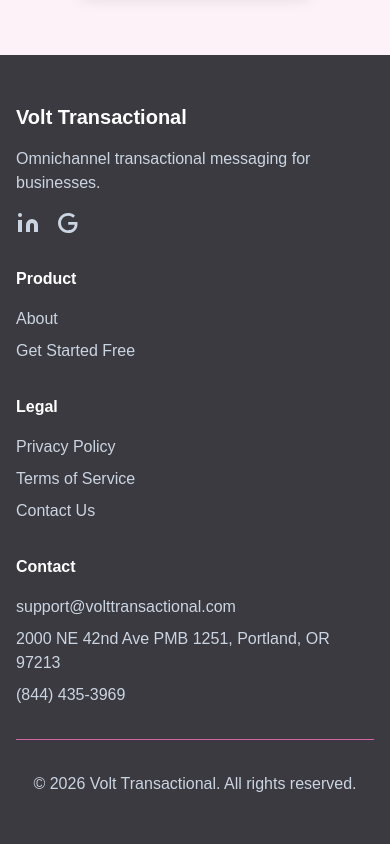
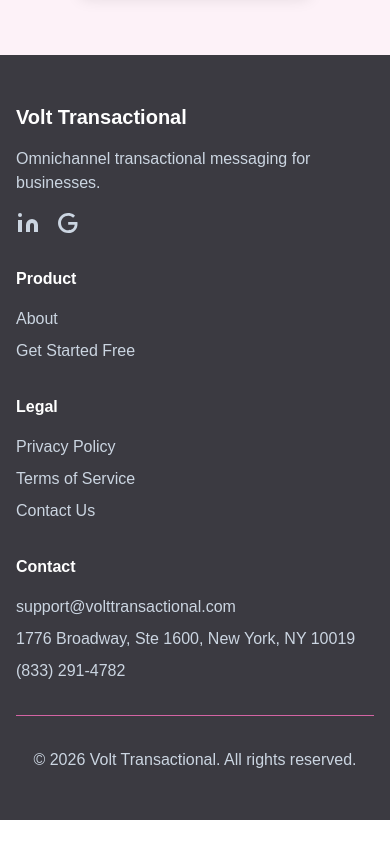
Before and after one commit to Textingman/textingman-volttransactional, a Next.js app: page / in a window 390 px wide. Shown: the part 2543-3387 px from the top of the page. After the commit the page ends 3363 px from the top, so only its background shows below. Built offline with nearby package versions, Linux system fonts and the light colour scheme.

Commit message:
Update address, phone, and remove social links in app/components/Footer.tsx

```diff
--- a/app/components/Footer.tsx
+++ b/app/components/Footer.tsx
@@ -13,7 +13,7 @@
             {/* Social Icons */}
             <div className="flex items-center gap-4 mt-4">
               {/* LinkedIn */}
-              <a href="https://linkedin.com" target="_blank" rel="noopener noreferrer" aria-label="LinkedIn" className="hover:opacity-80 transition-opacity">
+              <a href="#" target="_blank" rel="noopener noreferrer" aria-label="LinkedIn" className="hover:opacity-80 transition-opacity">
                 <svg xmlns="http://www.w3.org/2000/svg" width="24" height="24" viewBox="0 0 24 24" fill="#CBD5E1">
                   <path d="M16 8a6 6 0 0 1 6 6v7h-4v-7a2 2 0 0 0-2-2 2 2 0 0 0-2 2v7h-4v-7a6 6 0 0 1 6-6z" />
                   <rect x="2" y="9" width="4" height="12" />
@@ -21,7 +21,7 @@
                 </svg>
               </a>
               {/* Google */}
-              <a href="https://google.com" target="_blank" rel="noopener noreferrer" aria-label="Google" className="hover:opacity-80 transition-opacity">
+              <a href="#" target="_blank" rel="noopener noreferrer" aria-label="Google" className="hover:opacity-80 transition-opacity">
                 <svg xmlns="http://www.w3.org/2000/svg" width="24" height="24" viewBox="0 0 24 24" fill="#CBD5E1">
                   <path d="M21.35 11.1H12.18V13.83H18.69C18.36 17.64 15.19 19.27 12.19 19.27C8.36 19.27 5 16.25 5 12C5 7.9 8.2 4.73 12.2 4.73C15.29 4.73 17.1 6.7 17.1 6.7L19 4.72C19 4.72 16.56 2 12.1 2C6.42 2 2.03 6.8 2.03 12C2.03 17.05 6.16 22 12.25 22C17.6 22 21.5 18.33 21.5 12.91C21.5 11.76 21.35 11.1 21.35 11.1Z" />
                 </svg>
@@ -46,8 +46,8 @@
           <div>
             <h4 className="font-semibold mb-4">Contact</h4>
             <p style={{ color: '#CBD5E1' }}>support@volttransactional.com</p>
-            <p className="mt-2" style={{ color: '#CBD5E1' }}>2000 NE 42nd Ave PMB 1251, Portland, OR 97213</p>
-            <p className="mt-2" style={{ color: '#CBD5E1' }}>(844) 435-3969</p>
+            <p className="mt-2" style={{ color: '#CBD5E1' }}>1776 Broadway, Ste 1600, New York, NY 10019</p>
+            <p className="mt-2" style={{ color: '#CBD5E1' }}>(833) 291-4782</p>
           </div>
         </div>
         <div className="mt-8 pt-8 text-center" style={{ borderTop: '1px solid #d364a4', color: '#CBD5E1' }}>
```
